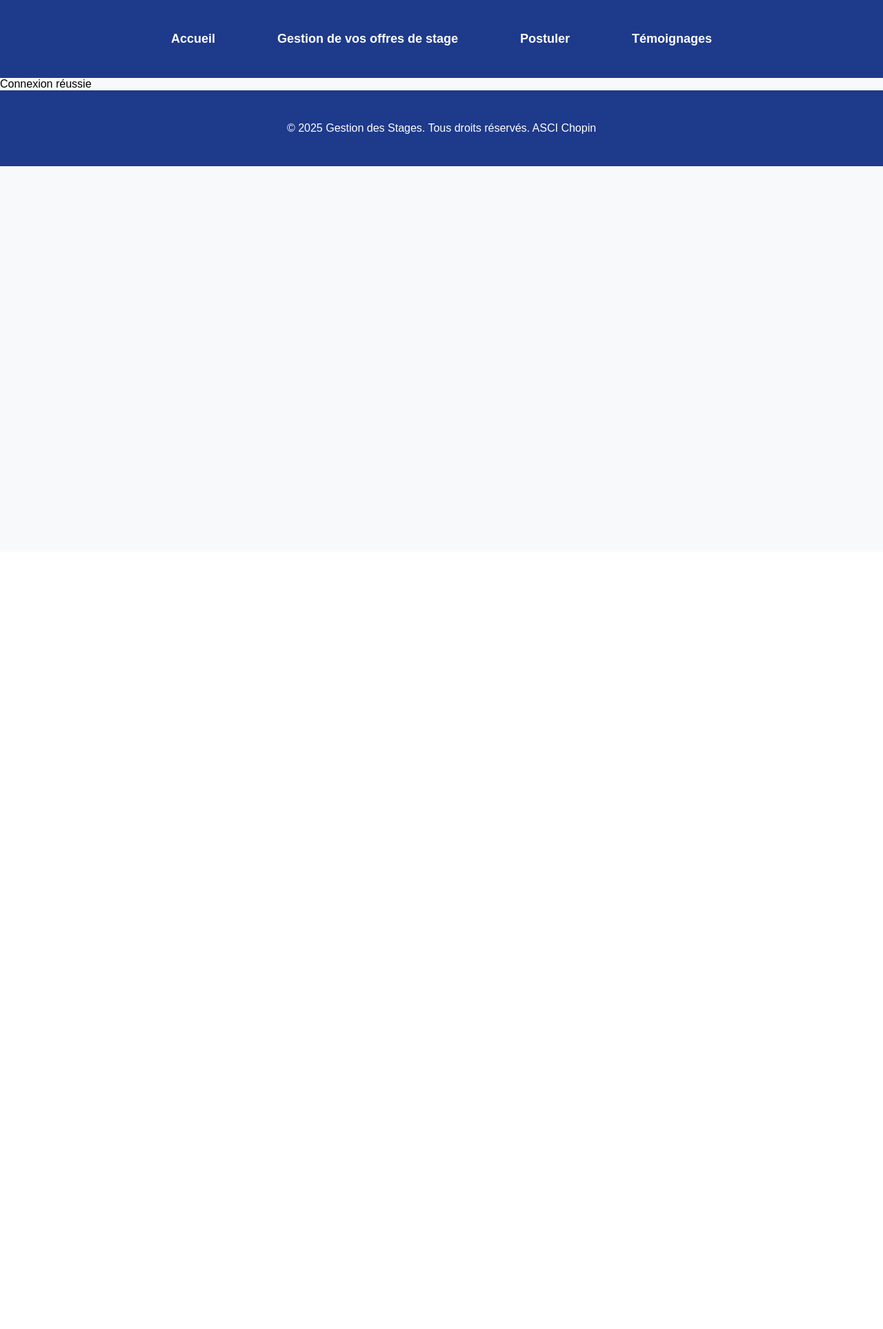
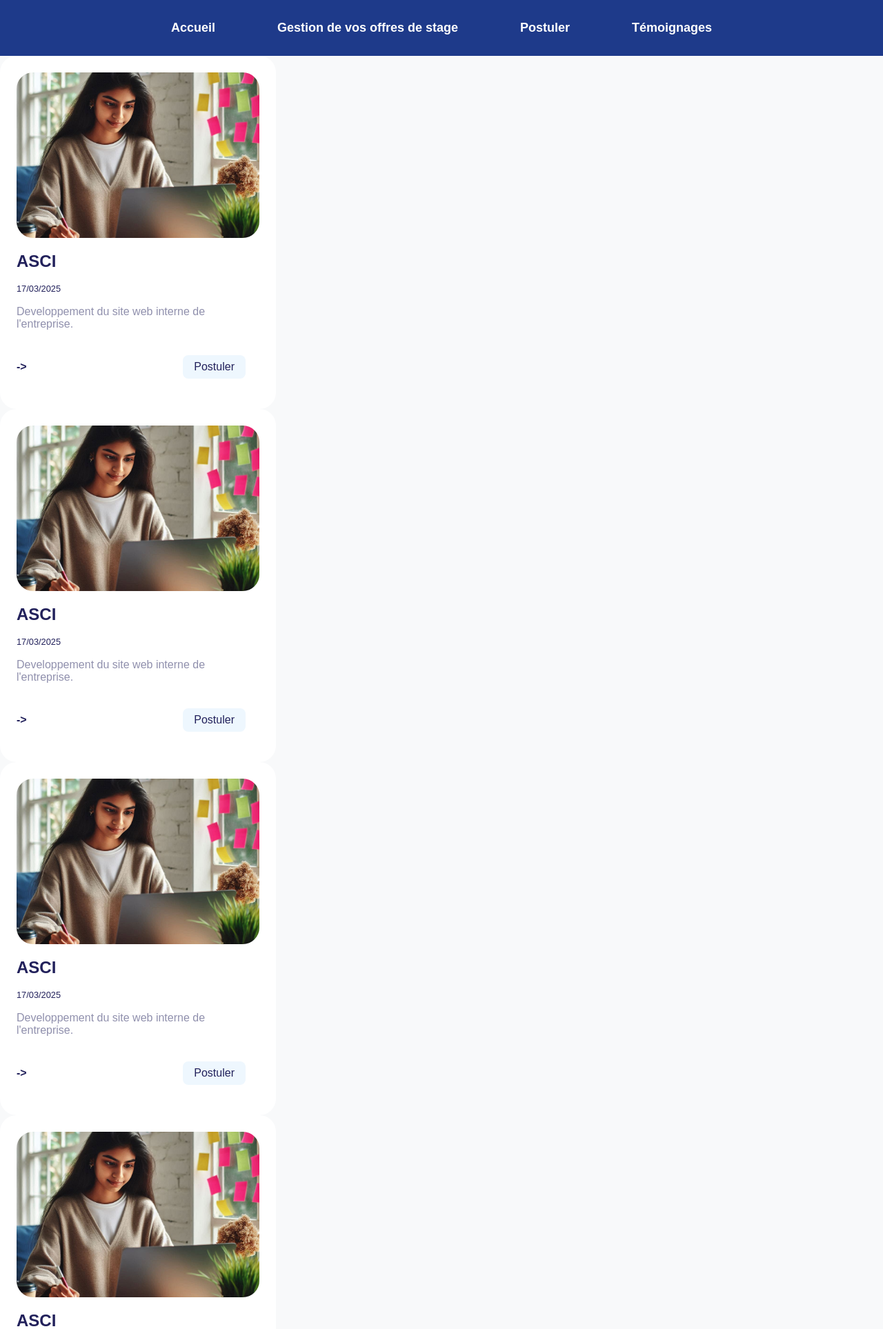
Before and after one commit to masdonte/StageConnect, a PHP site: page /pages/offer.php in a window 1280 px wide. Shown: the top 1927 px of the page at 69% size. Before the commit the page ends 241 px from the top, so only its background shows below. Run offline with PHP 8.4, Linux system fonts and the light colour scheme.

Commit message:
[add] offer card

```diff
--- a/css/styles.css
+++ b/css/styles.css
@@ -1,3 +1,98 @@
+
+/* parti de creation des offres de stages */
+*{
+    margin: 0;
+    border: 0;
+    padding: 0;
+    outline: 0;
+    font-family: 'Rubik', sans-serif;
+  }
+
+  *, *:after, *:before{
+    box-sizing: border-box;
+  }
+
+
+  @media screen and (max-width: 768px) {
+      html {
+          font-size:15px
+      }
+  }
+
+  @media screen and (max-width: 465px) {
+      html {
+          font-size:14px
+      }
+  }
+
+
+  .card{
+    width: 25rem;
+    height: auto;
+    background: #fff;
+    border-radius: 1.5rem;
+    padding: 1.5rem;
+    overflow: hidden;
+    position: relative;
+  }
+
+  .card-img-holder{
+    width: 100%;
+    height: auto;
+    position: relative;
+  }
+
+  .card-img-holder img{
+    width: 100%;
+    height: auto;
+    max-height: 15rem;
+    object-fit: cover;
+    border-radius: 1.5rem;
+  }
+
+  .blog-title{
+    color: #22215B;
+    padding: 1rem 0;
+    font-size: 1.5rem;
+  }
+
+  .description{
+    padding: 1rem 0;
+    color: #22215B80;
+    font-size: 1rem;
+  }
+
+  .blog-time{
+    font-size: .8rem;
+    color: #22215B;
+  }
+
+  .options{
+    display: flex;
+    align-items: center;
+    justify-content: space-between;
+    font-size: 1rem;
+  }
+
+  .options span{
+    font-weight: 600;
+    color: #22215B;
+  }
+
+  .btn{
+    font-size: 1rem;
+    padding: .5rem 1rem;
+    border-radius: .5rem;
+    font-weight: 400;
+    background: #EEF7FE;
+    color: #22215B;
+    cursor: pointer;
+  }
+
+
+
+
+
 body {
     font-family: Arial, sans-serif;
     margin: 0;
--- a/pages/offer.php
+++ b/pages/offer.php
@@ -1,11 +1,23 @@
+<?php
+try {
+    $pdo = new PDO("mysql:host=localhost;dbname=challenge", "root", "");
+
+    //Configuration de PDO pour permettre la bonne gestion des erreurs
+    $pdo->setAttribute(PDO::ATTR_ERRMODE, PDO::ERRMODE_EXCEPTION);
+} catch (PDOException $e) {
+    die("Erreur : " . $e->getMessage());
+}
+?>
 <!DOCTYPE html>
 <html lang="fr">
+
 <head>
     <meta charset="UTF-8">
     <meta name="viewport" content="width=device-width, initial-scale=1.0">
     <title>Gestion des Stages</title>
     <link rel="stylesheet" href="../css/styles.css">
 </head>
+
 <body>
     <header>
         <nav>
@@ -19,14 +31,24 @@
     </header>
     <main>
         <?php
-        try {
-            $pdo = new PDO("mysql:host=localhost;dbname=challenge", "root", "");
-
-            //Configuration de PDO pour permettre la bonne gestion des erreurs
-            $pdo->setAttribute(PDO::ATTR_ERRMODE, PDO::ERRMODE_EXCEPTION);
-            echo "Connexion réussie";
-        } catch (PDOException $e) {
-            die("Erreur : " . $e->getMessage());
+        for ($i = 1; $i <= 10; $i++) {
+            ?>
+            <div class="card">
+                <div class="card-img-holder">
+                    <img src="/STAGE-SIO1/asset/worker.png" alt="Blog image">
+                </div>
+                <h3 class="blog-title">ASCI</h3>
+                <span class="blog-time">17/03/2025</span>
+                <p class="description">
+                    Developpement du site web interne de l'entreprise.
+                </p>
+                <div class="options">
+                    <span>
+                        ->
+                    </span>
+                    <button class="btn">Postuler</button>
+                </div>
+            </div><?php
         }
         ?>
     </main>
@@ -36,4 +58,5 @@
 
     <script src="script.js"></script>
 </body>
+
 </html>
```
Also changed, not shown: asset/worker.png (added).
